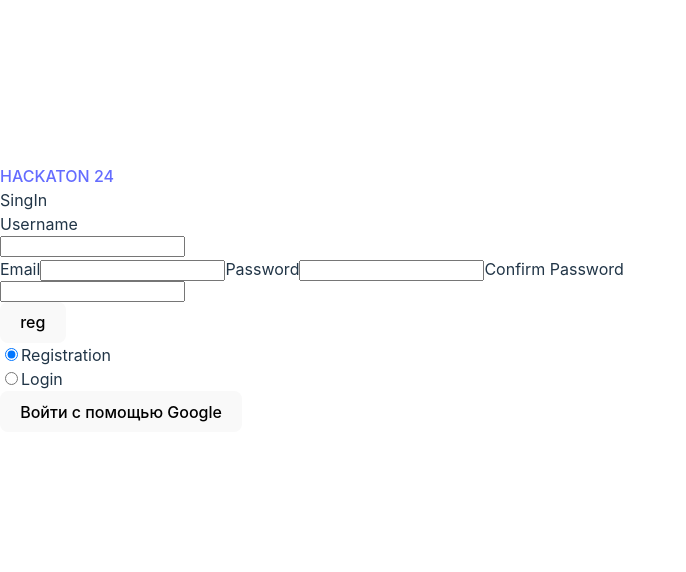
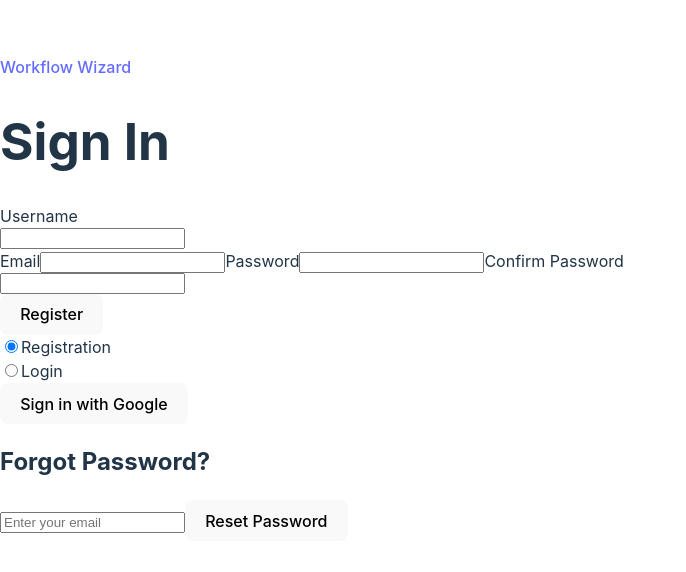
Before and after one commit to AndreyShyshkin/WorkflowWizard, a React (Vite) app: page /auth in a window 1280 px wide. Shown: the part 102-674 px from the top of the page, without its empty margins (0-686 px from the left). Built offline with nearby package versions, Linux system fonts and the light colour scheme; no server answers.

Commit message:
update name

```diff
--- a/index.html
+++ b/index.html
@@ -3,7 +3,7 @@
   <head>
     <meta charset="UTF-8" />
     <meta name="viewport" content="width=device-width, initial-scale=1.0" />
-    <title>Hackaton 24 FIT</title>
+    <title>Workflow Wizard</title>
   </head>
   <body>
     <div id="root"></div>
--- a/package.json
+++ b/package.json
@@ -1,5 +1,5 @@
 {
-  "name": "hackaton",
+  "name": "workflow-wizard",
   "private": true,
   "version": "0.0.0",
   "type": "module",
--- a/src/components/nav/Nav.jsx
+++ b/src/components/nav/Nav.jsx
@@ -4,7 +4,7 @@ function Nav() {
   return (
     <div className="nav">
       <Link to="/" className="nav-title">
-        HACKATON 24
+        Workflow Wizard
       </Link>
     </div>
   );
--- a/src/pages/auth/Auth.jsx
+++ b/src/pages/auth/Auth.jsx
@@ -6,16 +6,19 @@ import {
   signInWithPopup,
   updateProfile,
   onAuthStateChanged,
+  sendPasswordResetEmail, // Импортируем метод для сброса пароля
 } from "firebase/auth";
 import { useRef, useState, useEffect } from "react";
 import { useNavigate } from "react-router-dom";
+
 const auth = getAuth();
 const provider = new GoogleAuthProvider();
 
 function Auth() {
   const [isRegistrationSelected, setIsRegistrationSelected] = useState(true);
+  const [resetEmail, setResetEmail] = useState(""); // Для хранения email для сброса
+  const [user, setUser] = useState(null);
   const navigate = useNavigate();
-  const [user, setUser] = useState(null);
 
   useEffect(() => {
     const unsubscribe = onAuthStateChanged(auth, (user) => {
@@ -57,12 +60,10 @@ function Auth() {
         );
       })
       .catch((error) => {
-        const errorCode = error.code;
-        const errorMessage = error.message;
-        console.log("🚀 ~ loginUser ~ errorCode:", errorCode);
-        console.log("🚀 ~ loginUser ~ errorMessage:", errorMessage);
+        console.error("Error during registration:", error.message);
       });
   };
+
   const loginUser = () => {
     let email = loginData.current.value;
     let password = passwordData.current.value;
@@ -71,16 +72,27 @@ function Auth() {
         navigate("/createteam");
       })
       .catch((error) => {
-        const errorCode = error.code;
-        const errorMessage = error.message;
-        console.log("🚀 ~ loginUser ~ errorCode:", errorCode);
-        console.log("🚀 ~ loginUser ~ errorMessage:", errorMessage);
+        console.error("Error during login:", error.message);
+      });
+  };
+
+  const forgetPassword = () => {
+    if (!resetEmail) {
+      alert("Please enter your email to reset your password.");
+      return;
+    }
+    sendPasswordResetEmail(auth, resetEmail)
+      .then(() => {
+        alert("Password reset email sent. Please check your inbox.");
+      })
+      .catch((error) => {
+        console.error("Error during password reset:", error.message);
       });
   };
 
   return (
     <div id="login">
-      SingIn
+      <h1>Sign In</h1>
       <div>
         <span>Username</span>
         <input
@@ -99,13 +111,13 @@ function Auth() {
           style={{ display: isRegistrationSelected ? "block" : "none" }}
         />
         <button
-          onClick={() => registerUser()}
+          onClick={registerUser}
           style={{ display: isRegistrationSelected ? "block" : "none" }}
         >
-          reg
+          Register
         </button>
         <button
-          onClick={() => loginUser()}
+          onClick={loginUser}
           style={{ display: isRegistrationSelected ? "none" : "block" }}
         >
           Login
@@ -134,8 +146,18 @@ function Auth() {
         </div>
       </div>
       <button onClick={() => signInWithPopup(auth, provider)}>
-        Войти с помощью Google
+        Sign in with Google
       </button>
+      <div>
+        <h2>Forgot Password?</h2>
+        <input
+          type="email"
+          placeholder="Enter your email"
+          value={resetEmail}
+          onChange={(e) => setResetEmail(e.target.value)}
+        />
+        <button onClick={forgetPassword}>Reset Password</button>
+      </div>
     </div>
   );
 }
```
